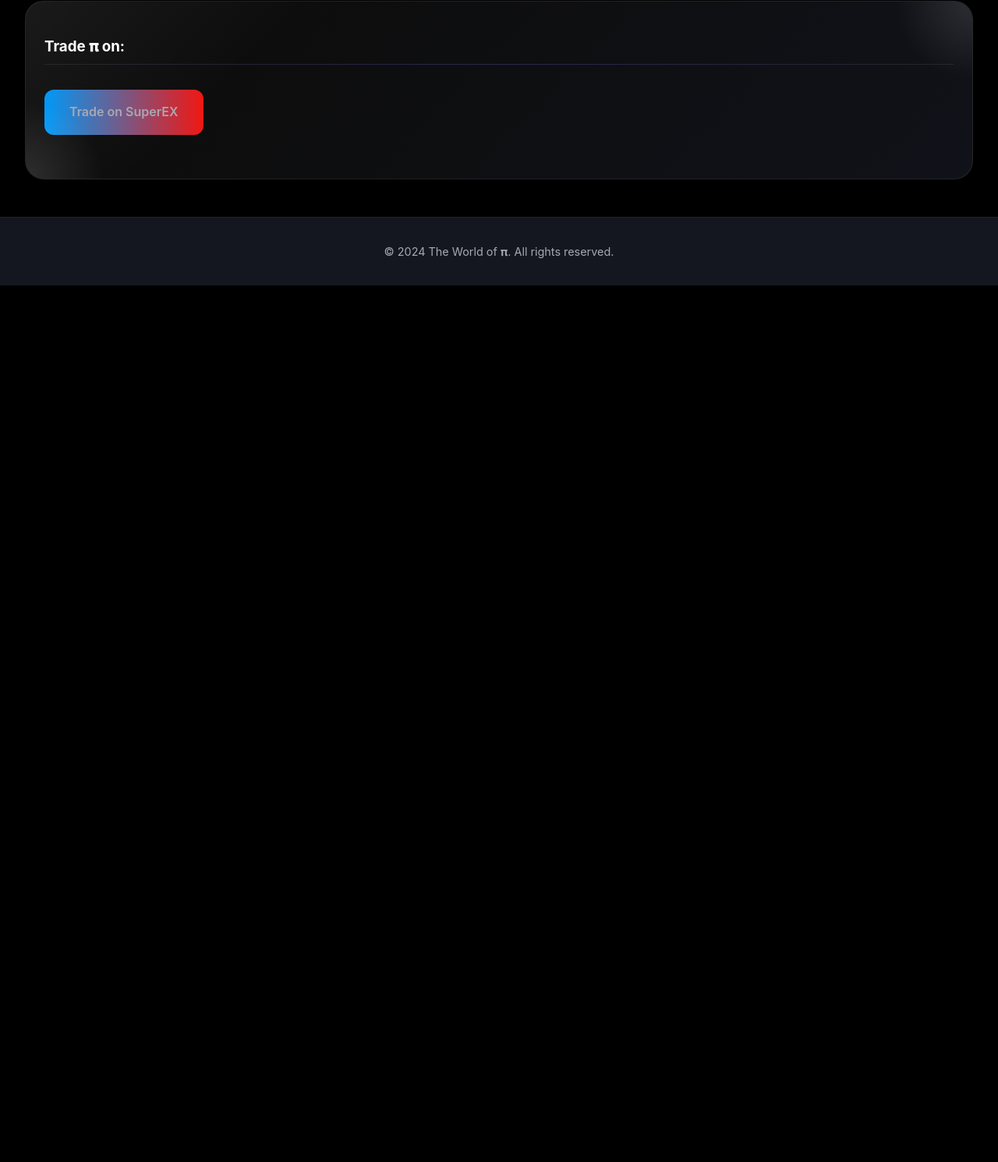
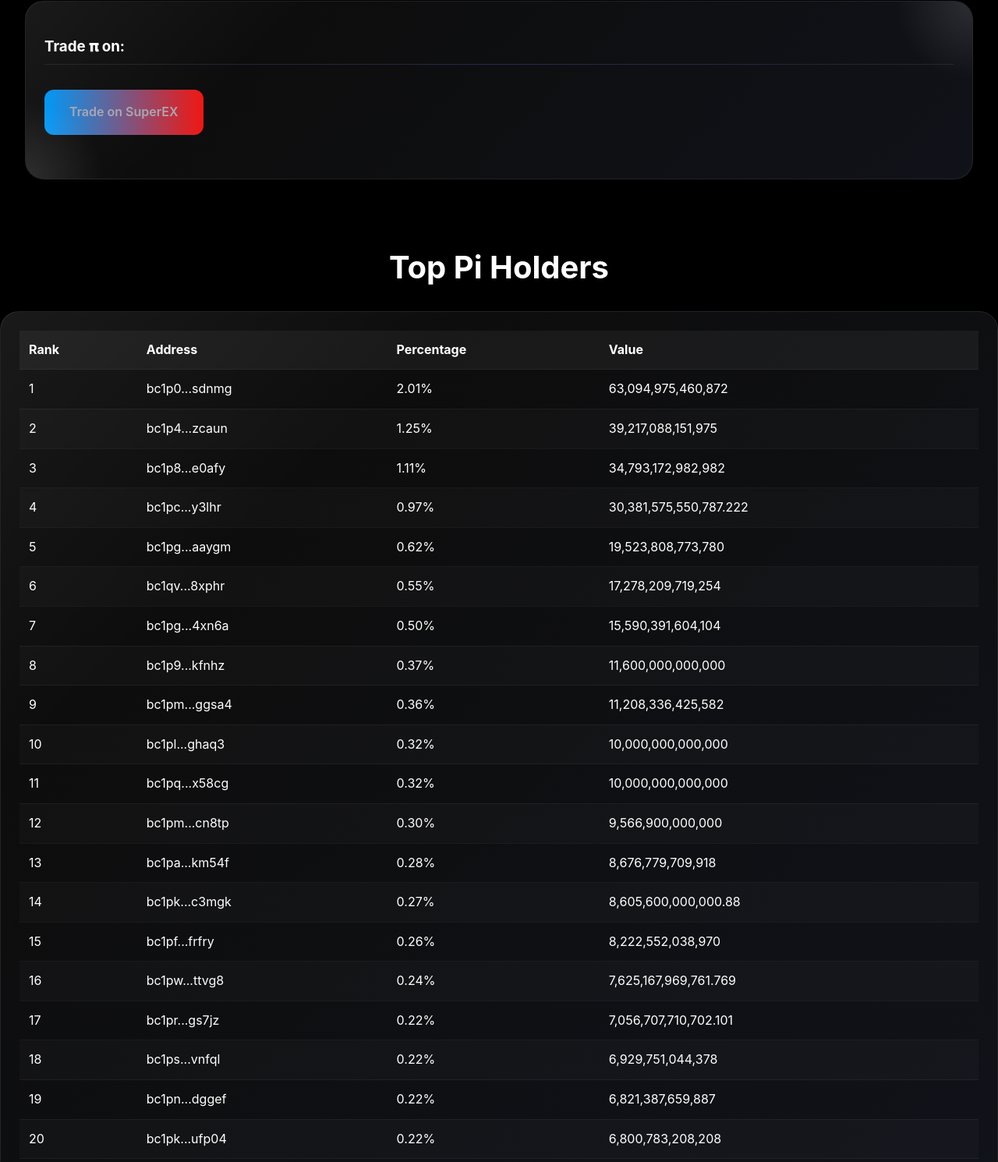
Before and after one commit to Pi314s/314pi, a plain HTML site: page index.html in a window 1280 px wide. Shown: the part 2750-4240 px from the top of the page at 78% size. Before the commit the page ends 3116 px from the top, so only its background shows below. Drawn offline with Linux system fonts and the light colour scheme.

Commit message:
Update index.html

```diff
--- a/index.html
+++ b/index.html
@@ -693,6 +693,29 @@
         box-shadow: var(--shadow-2);
         transition: transform 0.3s ease;
     }
+
+    .holders-table {
+        width: 100%;
+        border-collapse: collapse;
+    }
+
+    .holders-table th, .holders-table td {
+        padding: 0.75rem;
+        text-align: left;
+        border-bottom: 1px solid rgba(255, 255, 255, 0.05);
+    }
+
+    .holders-table th {
+        background-color: rgba(255, 255, 255, 0.05);
+    }
+
+    .holders-table tr:nth-child(even) {
+        background-color: rgba(255, 255, 255, 0.02);
+    }
+
+    .holders-table tr:hover {
+        background-color: rgba(255, 255, 255, 0.05);
+    }
   </style>
 </head>
 <body>
@@ -897,6 +920,145 @@
             </div>
         </div>
     </section>
+
+    <!-- Statistics Section -->
+    <section id="statistics" class="statistics-section">
+        <h2 style="text-align: center;">Top Pi Holders</h2>
+        <div class="price-card">
+            <table class="holders-table">
+                <thead>
+                    <tr>
+                        <th>Rank</th>
+                        <th>Address</th>
+                        <th>Percentage</th>
+                        <th>Value</th>
+                    </tr>
+                </thead>
+                <tbody>
+                    <tr>
+                        <td>1</td>
+                        <td>bc1p0...sdnmg</td>
+                        <td>2.01%</td>
+                        <td>63,094,975,460,872</td>
+                    </tr>
+                    <tr>
+                        <td>2</td>
+                        <td>bc1p4...zcaun</td>
+                        <td>1.25%</td>
+                        <td>39,217,088,151,975</td>
+                    </tr>
+                    <tr>
+                        <td>3</td>
+                        <td>bc1p8...e0afy</td>
+                        <td>1.11%</td>
+                        <td>34,793,172,982,982</td>
+                    </tr>
+                    <tr>
+                        <td>4</td>
+                        <td>bc1pc...y3lhr</td>
+                        <td>0.97%</td>
+                        <td>30,381,575,550,787.222</td>
+                    </tr>
+                    <tr>
+                        <td>5</td>
+                        <td>bc1pg...aaygm</td>
+                        <td>0.62%</td>
+                        <td>19,523,808,773,780</td>
+                    </tr>
+                    <tr>
+                        <td>6</td>
+                        <td>bc1qv...8xphr</td>
+                        <td>0.55%</td>
+                        <td>17,278,209,719,254</td>
+                    </tr>
+                    <tr>
+                        <td>7</td>
+                        <td>bc1pg...4xn6a</td>
+                        <td>0.50%</td>
+                        <td>15,590,391,604,104</td>
+                    </tr>
+                    <tr>
+                        <td>8</td>
+                        <td>bc1p9...kfnhz</td>
+                        <td>0.37%</td>
+                        <td>11,600,000,000,000</td>
+                    </tr>
+                    <tr>
+                        <td>9</td>
+                        <td>bc1pm...ggsa4</td>
+                        <td>0.36%</td>
+                        <td>11,208,336,425,582</td>
+                    </tr>
+                    <tr>
+                        <td>10</td>
+                        <td>bc1pl...ghaq3</td>
+                        <td>0.32%</td>
+                        <td>10,000,000,000,000</td>
+                    </tr>
+                    <tr>
+                        <td>11</td>
+                        <td>bc1pq...x58cg</td>
+                        <td>0.32%</td>
+                        <td>10,000,000,000,000</td>
+                    </tr>
+                    <tr>
+                        <td>12</td>
+                        <td>bc1pm...cn8tp</td>
+                        <td>0.30%</td>
+                        <td>9,566,900,000,000</td>
+                    </tr>
+                    <tr>
+                        <td>13</td>
+                        <td>bc1pa...km54f</td>
+                        <td>0.28%</td>
+                        <td>8,676,779,709,918</td>
+                    </tr>
+                    <tr>
+                        <td>14</td>
+                        <td>bc1pk...c3mgk</td>
+                        <td>0.27%</td>
+                        <td>8,605,600,000,000.88</td>
+                    </tr>
+                    <tr>
+                        <td>15</td>
+                        <td>bc1pf...frfry</td>
+                        <td>0.26%</td>
+                        <td>8,222,552,038,970</td>
+                    </tr>
+                    <tr>
+                        <td>16</td>
+                        <td>bc1pw...ttvg8</td>
+                        <td>0.24%</td>
+                        <td>7,625,167,969,761.769</td>
+                    </tr>
+                    <tr>
+                        <td>17</td>
+                        <td>bc1pr...gs7jz</td>
+                        <td>0.22%</td>
+                        <td>7,056,707,710,702.101</td>
+                    </tr>
+                    <tr>
+                        <td>18</td>
+                        <td>bc1ps...vnfql</td>
+                        <td>0.22%</td>
+                        <td>6,929,751,044,378</td>
+                    </tr>
+                    <tr>
+                        <td>19</td>
+                        <td>bc1pn...dggef</td>
+                        <td>0.22%</td>
+                        <td>6,821,387,659,887</td>
+                    </tr>
+                    <tr>
+                        <td>20</td>
+                        <td>bc1pk...ufp04</td>
+                        <td>0.22%</td>
+                        <td>6,800,783,208,208</td>
+                    </tr>
+                </tbody>
+            </table>
+        </div>
+    </section>
   </main>
 
   <footer>
```
